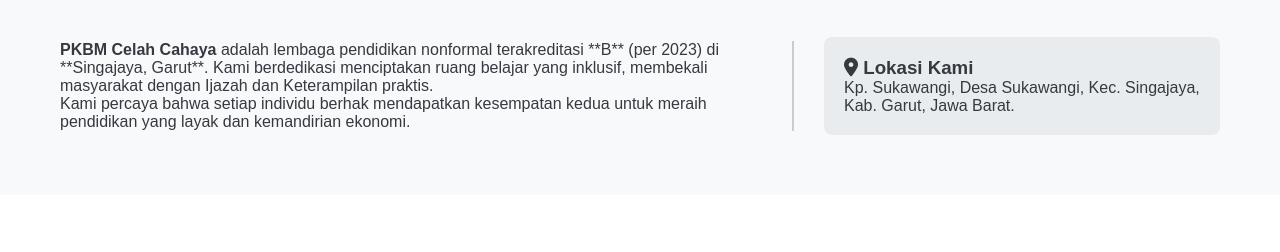
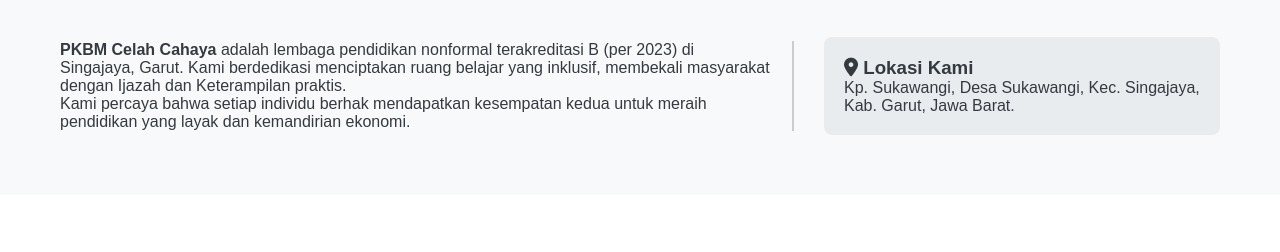
Before and after one commit to AdminPKBM/Profil-PKBM-Celah-Cahaya, a plain HTML site: page index.html in a window 1280 px wide. Shown: the part 516-768 px from the top of the page. Drawn offline with Linux system fonts and the light colour scheme.

Commit message:
Update index.html

```diff
--- a/index.html
+++ b/index.html
@@ -24,7 +24,7 @@
             <h2><i class="fas fa-info-circle"></i> Tentang Kami</h2>
             <div class="about-grid">
                 <div class="about-text">
-                    <p><strong>PKBM Celah Cahaya</strong> adalah lembaga pendidikan nonformal terakreditasi **B** (per 2023) di **Singajaya, Garut**. Kami berdedikasi menciptakan ruang belajar yang inklusif, membekali masyarakat dengan Ijazah dan Keterampilan praktis.</p>
+                    <p><strong>PKBM Celah Cahaya</strong> adalah lembaga pendidikan nonformal terakreditasi B (per 2023) di Singajaya, Garut. Kami berdedikasi menciptakan ruang belajar yang inklusif, membekali masyarakat dengan Ijazah dan Keterampilan praktis.</p>
                     <p>Kami percaya bahwa setiap individu berhak mendapatkan kesempatan kedua untuk meraih pendidikan yang layak dan kemandirian ekonomi.</p>
                 </div>
                 <div class="about-location">
```
